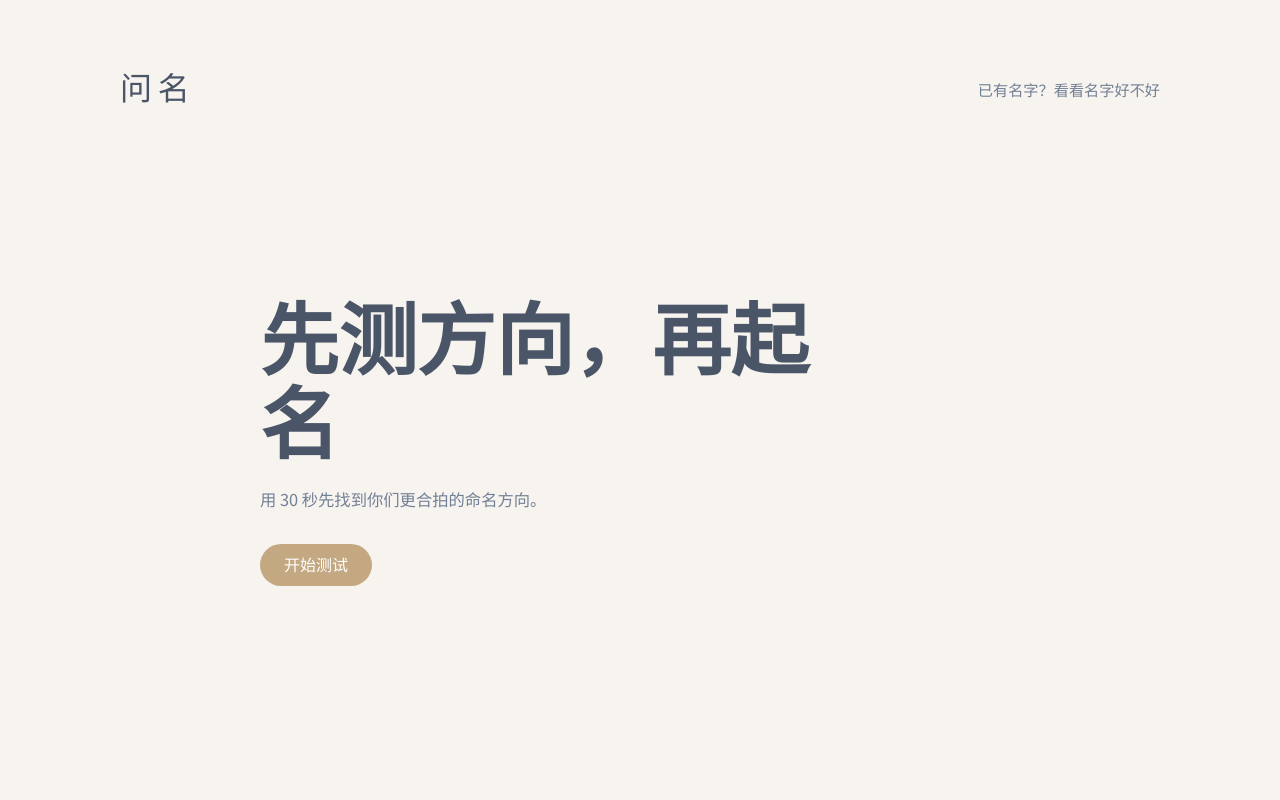
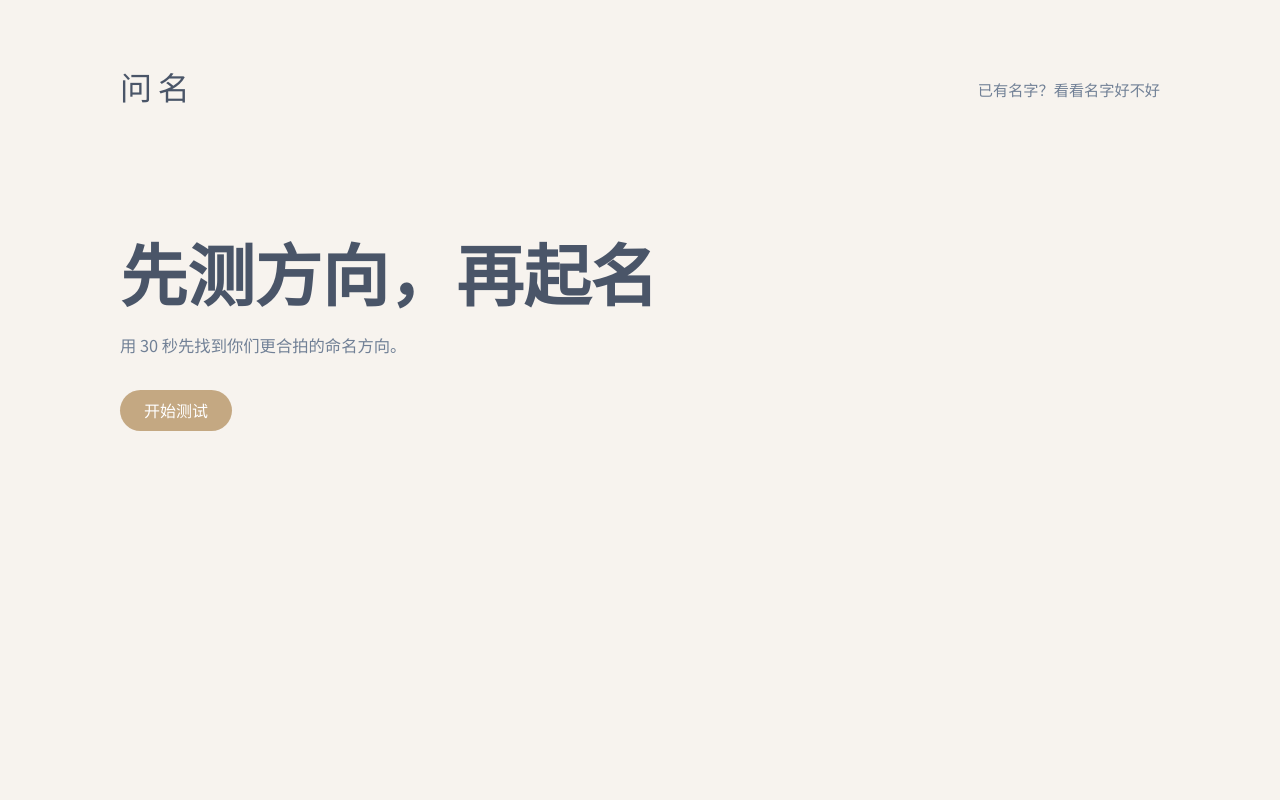
Before and after one commit to unix2dos/wenming, a website built with Vite: page index.html in a window 1280 px wide. Shown: the top 800 px of the page. Built offline with nearby package versions, Linux system fonts and the light colour scheme.

Commit message:
feat(landing): adjust hero layout for desktop title to fit on one line

```diff
--- a/src/styles/landing.css
+++ b/src/styles/landing.css
@@ -30,23 +30,25 @@
 }
 
 .landing-hero {
-  max-width: 760px;
+  max-width: 1040px;
   margin: 0 auto var(--spacing-4xl);
   display: grid;
-  align-content: center;
+  align-content: start;
   gap: var(--spacing-xl);
   min-height: calc(100vh - 240px);
+  padding-top: clamp(72px, 10vh, 120px);
 }
 
 .landing-hero-copy {
   display: grid;
   gap: var(--spacing-md);
+  max-width: 980px;
 }
 
 .landing-title {
-  font-size: clamp(3rem, 6.2vw, 4.9rem);
+  font-size: clamp(3rem, 5.25vw, 4.75rem);
   line-height: 1.08;
-  max-width: 620px;
+  max-width: none;
 }
 
 .landing-subtitle {
@@ -146,6 +148,7 @@
   .landing-hero {
     min-height: auto;
     margin-bottom: var(--spacing-3xl);
+    padding-top: 0;
   }
 
   .landing-title {
```
Also changed, not shown: src/styles/landing-layout.test.js (added, +11 -0 lines).
